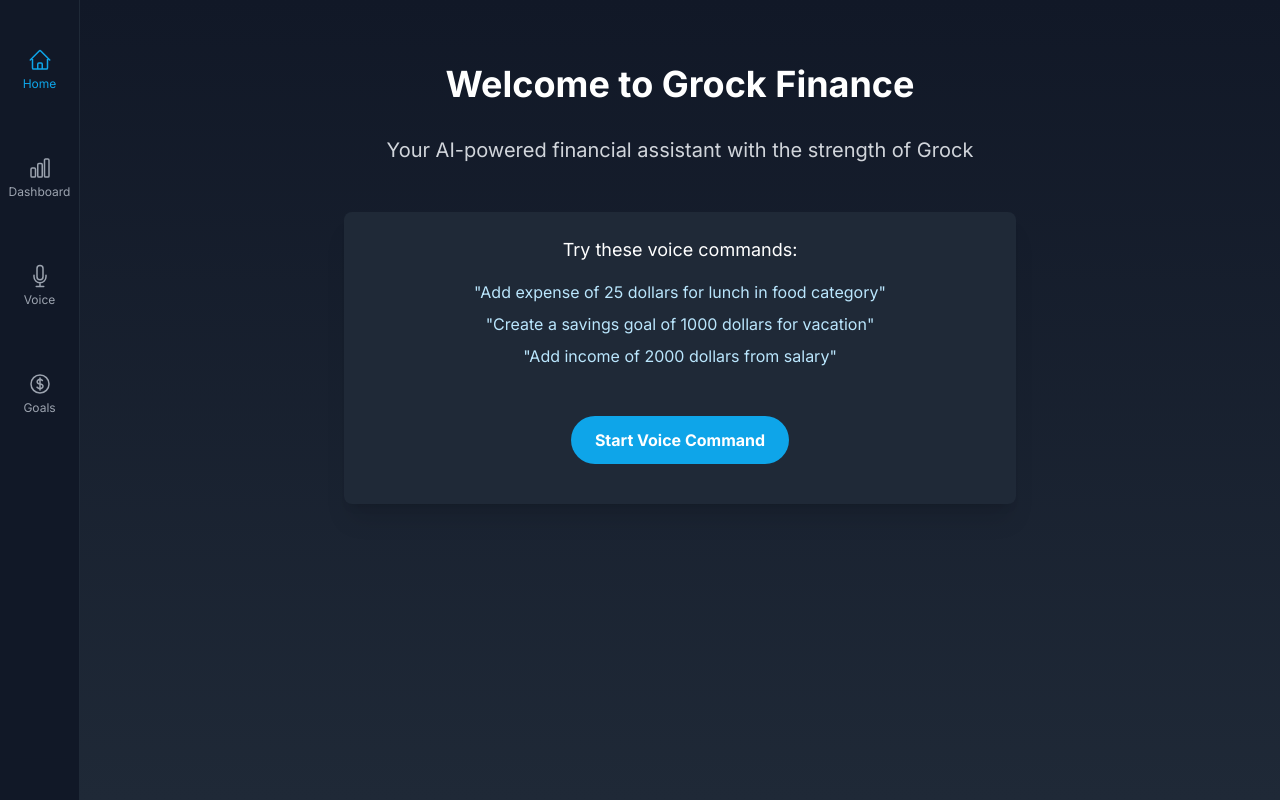
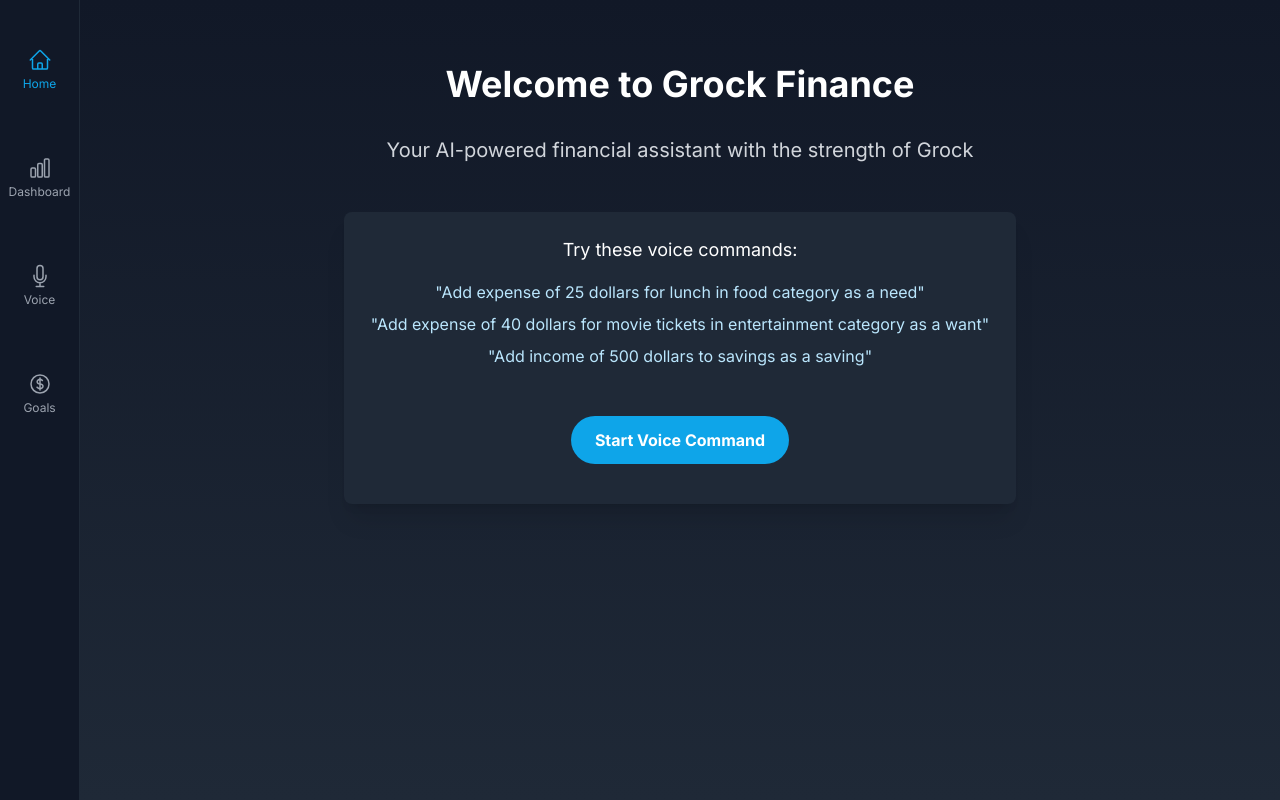
Before and after one commit to Zacc1985/grock-finance, a Next.js app: page / in a window 1280 px wide. Built offline with nearby package versions, Linux system fonts and the light colour scheme.

Commit message:
feat: update example voice commands and display 50-30-20 bucket in UI

```diff
--- a/src/app/page.tsx
+++ b/src/app/page.tsx
@@ -19,9 +19,9 @@
               Try these voice commands:
             </p>
             <ul className="text-grock-200 space-y-2">
-              <li>"Add expense of 25 dollars for lunch in food category"</li>
-              <li>"Create a savings goal of 1000 dollars for vacation"</li>
-              <li>"Add income of 2000 dollars from salary"</li>
+              <li>"Add expense of 25 dollars for lunch in food category as a need"</li>
+              <li>"Add expense of 40 dollars for movie tickets in entertainment category as a want"</li>
+              <li>"Add income of 500 dollars to savings as a saving"</li>
             </ul>
           </div>
           <VoiceInput />
--- a/src/components/VoiceInput.tsx
+++ b/src/components/VoiceInput.tsx
@@ -92,6 +92,11 @@
       {result && (
         <div className="mt-4 p-4 bg-gray-800 rounded-lg w-full max-w-md">
           <h3 className="text-grock-100 font-bold mb-2">Last Action:</h3>
+          {result.bucket && (
+            <div className="mb-2 text-sm font-semibold text-grock-300">
+              50/30/20 Bucket: <span className="uppercase text-grock-400">{result.bucket}</span>
+            </div>
+          )}
           <pre className="text-sm text-grock-200 overflow-x-auto">
             {JSON.stringify(result, null, 2)}
           </pre>
```
